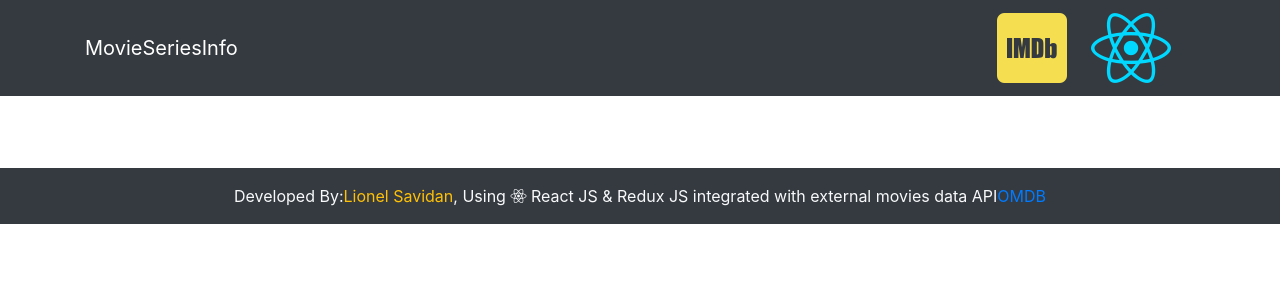
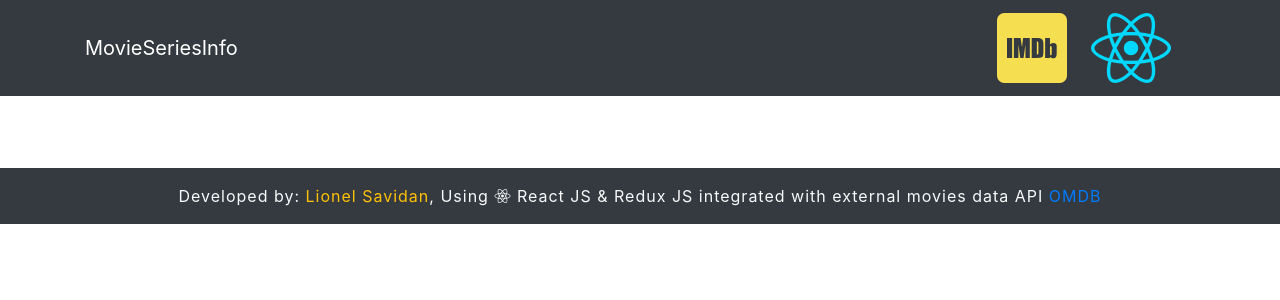
Before and after one commit to Liosavid/2020-04_REACT_REDUX_Movies-Series-Info, a React (Create React App) app: page / in a window 1280 px wide. Shown: the top 300 px of the page. Built offline with nearby package versions, Linux system fonts and the light colour scheme.

Commit message:
actions & reducers created

```diff
--- a/src/App.css
+++ b/src/App.css
@@ -20,3 +20,9 @@
     height: 240px;
   }
 }
+
+.footer{
+  letter-spacing: 1px;
+
+
+}
--- /dev/null
+++ b/src/actions/types.js
@@ -0,0 +1 @@
+export const SEARCH_MOVIE = 'SEARCH_MOVIE';
--- a/src/components/Footer.js
+++ b/src/components/Footer.js
@@ -4,16 +4,16 @@ import React from 'react';
 const Footer = () => {
 
         return(
-            <div>
+            <div className="footer">
             <div className="row">
               <div className="col-md-12">
                 <div className="footer p-3 mt-4 text-center bg-dark text-light">
-                  Developed By:
+                  Developed by:&nbsp;
                   <span className="text-warning font-weight-normal">
                     Lionel Savidan
                   </span>
                   , Using <i className="fab fa-react" /> React JS &amp; Redux JS
-                  integrated with external movies data API
+                  integrated with external movies data API&nbsp;
                   <a
                     href="http://www.omdbapi.com/"
                     target="_blank"
```
Also changed, not shown: src/actions/searchActions.js (added, +12 -0 lines), src/reducers/searchReducers.js (added, +26 -0 lines).
